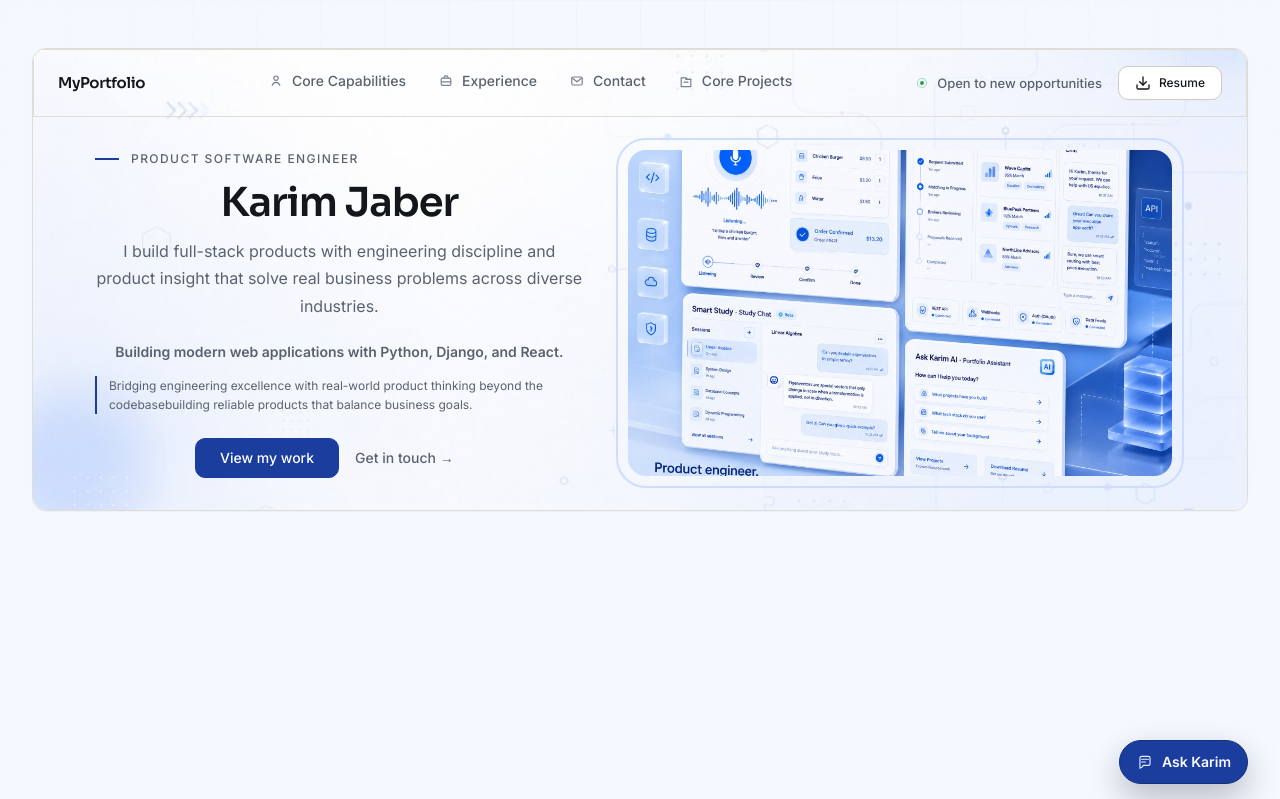
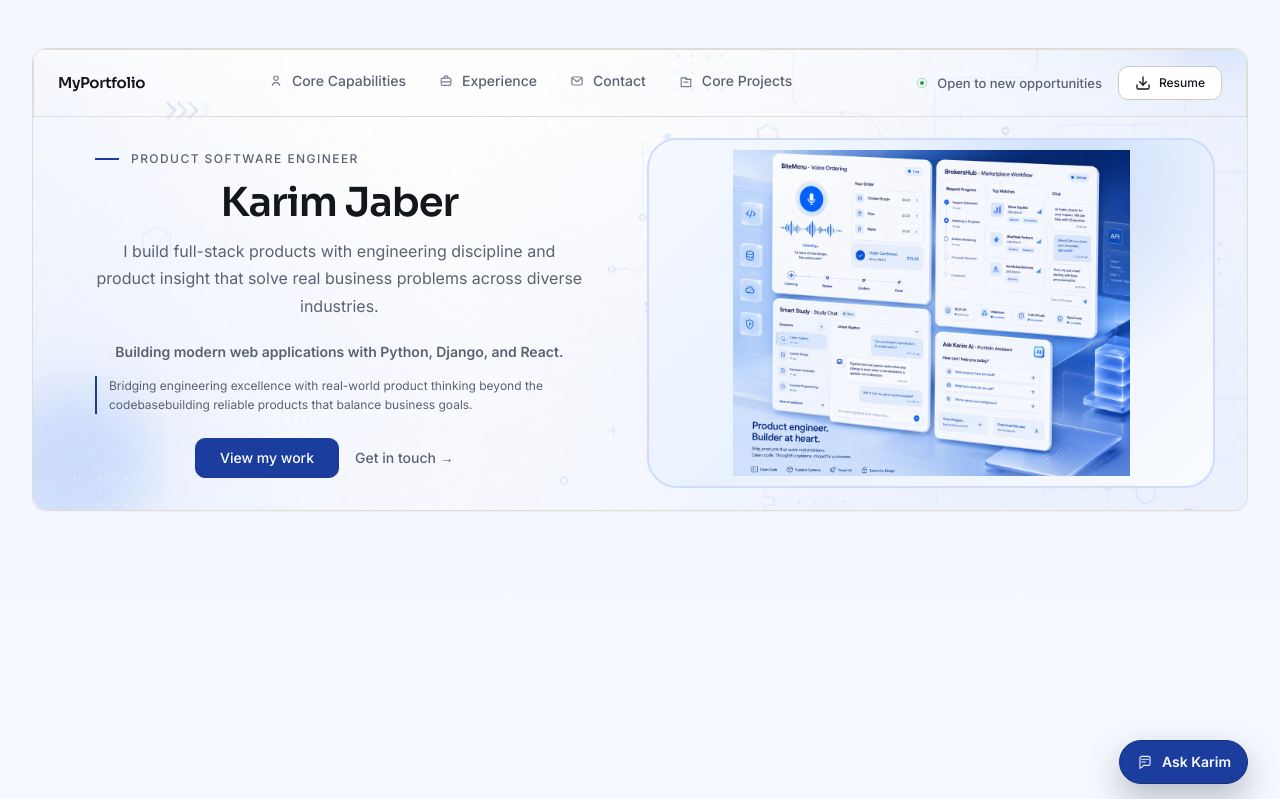
Before and after one commit to karimsajaber-cyber/myportfolio, a React (Vite) app: page / in a window 1280 px wide. Shown: the top 799 px of the page. Built offline with nearby package versions, Linux system fonts and the light colour scheme.

Commit message:
Polish hero artwork frame styling

```diff
--- a/src/sections/Hero/Hero.module.css
+++ b/src/sections/Hero/Hero.module.css
@@ -478,20 +478,32 @@
 
 .previewVisual {
   display: block;
-  width: 100%;
+  width: 90%;
+  height: 21.875rem;
+  margin-inline: auto;
+  padding: 0.625rem;
+  border: 2px solid #ceddfe;
+  border-radius: 1.875rem;
+  background:
+    radial-gradient(circle at 75% 15%, rgba(37, 99, 235, 0.16), transparent 36%),
+    linear-gradient(135deg, #f4f8ff 0%, #eaf2ff 45%, #f9fbfe 100%);
+  overflow: hidden;
   line-height: 0;
   font-size: 0;
 }
 
 .previewImage {
   display: block;
-  width: 90%;
-  height: 21.875rem;
-  padding: 0.625rem;
-  border: 2px solid #ceddfe;
-  border-radius: 1.875rem;
-  object-fit: cover;
-  object-position: center;
+  width: 100%;
+  height: 100%;
+  margin: 0;
+  padding: 0;
+  border: none;
+  border-radius: 1.5rem;
+  background: transparent;
+  object-fit: contain;
+  object-position: center center;
+  overflow: hidden;
   vertical-align: top;
 }
 
@@ -707,16 +719,18 @@
     justify-content: center;
     align-items: center;
     width: 100%;
+    height: auto;
+    padding: 8px;
   }
 
   .previewImage {
     width: 100%;
     height: auto;
     max-height: 14rem;
+    border-radius: 1.25rem;
     object-fit: contain;
     object-position: center center;
     margin-inline: auto;
-    padding: 8px;
   }
 }
 
```
